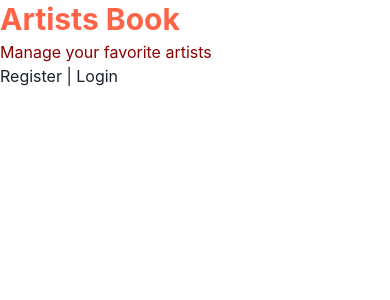
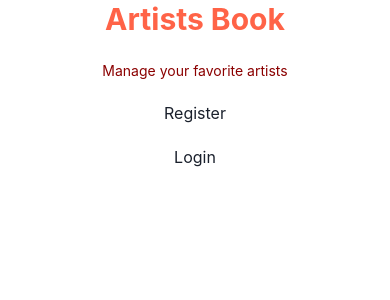
Before and after one commit to RezaRahemtola/playground, a React (Create React App) app in the folder react/pool2022-day05/artists-book/: page / in a window 390 px wide. Shown: the top 300 px of the page. Built offline with nearby package versions, Linux system fonts and the light colour scheme.

Commit message:
[ADD] Responsive started

```diff
--- a/react/pool2022-day05/artists-book/src/pages/Home.tsx
+++ b/react/pool2022-day05/artists-book/src/pages/Home.tsx
@@ -1,12 +1,14 @@
 import { Link } from 'react-router-dom';
-import { Heading, Text } from '@chakra-ui/react';
+import { Heading, Text, VStack } from '@chakra-ui/react';
 
 function Home(): JSX.Element {
 	return (
 		<>
-			<Heading color="tomato">Artists Book</Heading>
-			<Text color="darkred">Manage your favorite artists</Text>
-			<Link to="/register">Register</Link> | <Link to="/login">Login</Link>
+			<VStack spacing={{base: '20px', md: '30px', lg: '40px'}}>
+				<Heading color="tomato">Artists Book</Heading>
+				<Text color="darkred" fontSize={{base: '14px', md: 'md', lg: 'lg'}}>Manage your favorite artists</Text>
+				<Link to="/register">Register</Link> | <Link to="/login">Login</Link>
+			</VStack>
 		</>
 	);
 }
```
